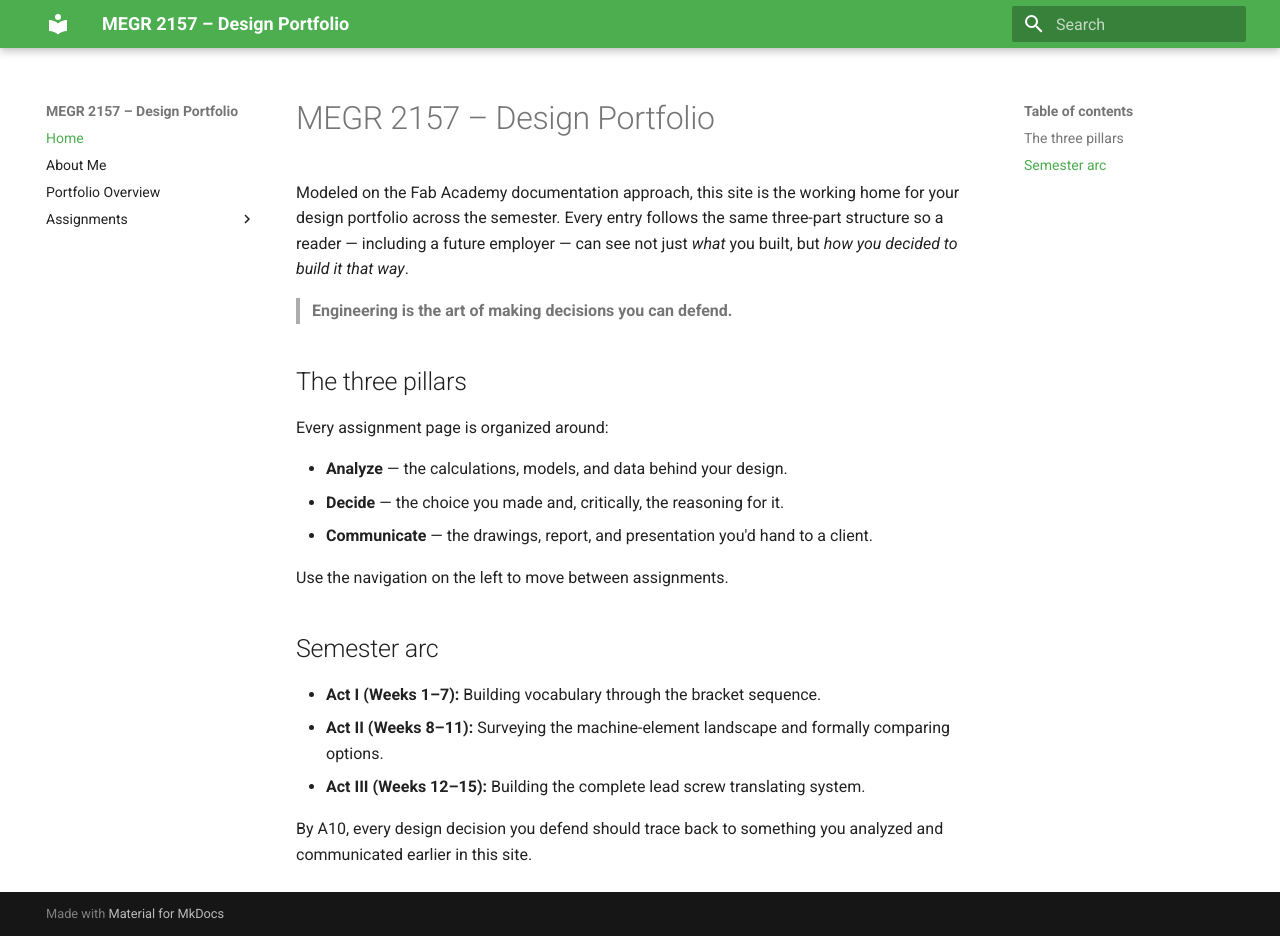
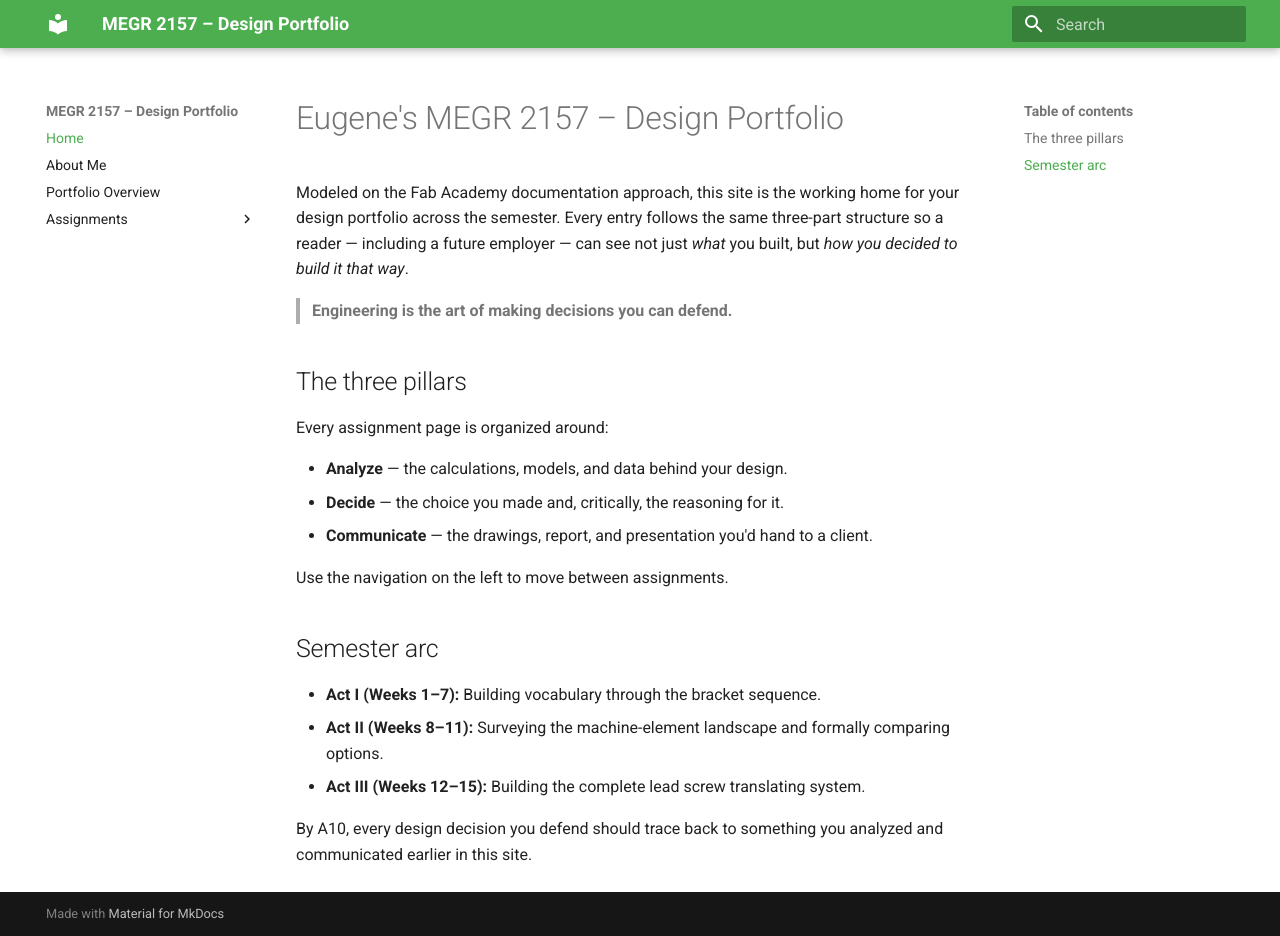
Before and after one commit to Eugenebjj/my-repository2, an MkDocs documentation site: the page built from docs/index.md, in a window 1280 px wide and 936 px high. Built offline with MkDocs 1.6.1 and Material for MkDocs 9.7.7, drawn with Linux system fonts in a browser that asks for light colours.

```diff
--- a/docs/index.md
+++ b/docs/index.md
@@ -1,4 +1,4 @@
-# MEGR 2157 – Design Portfolio
+# Eugene's MEGR 2157 – Design Portfolio
 
 Modeled on the Fab Academy documentation approach, this site is the working home for your design portfolio across the semester. Every entry follows the same three-part structure so a reader — including a future employer — can see not just *what* you built, but *how you decided to build it that way*.
 
```
